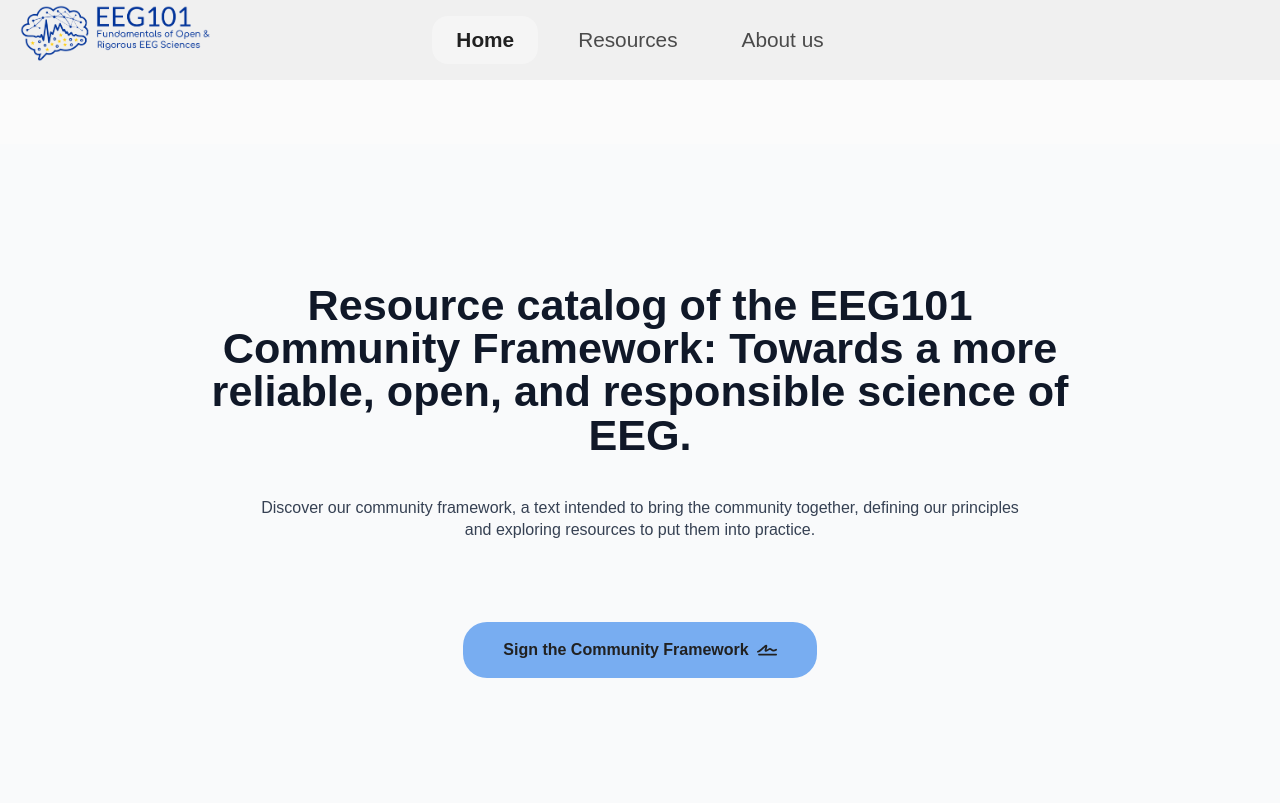
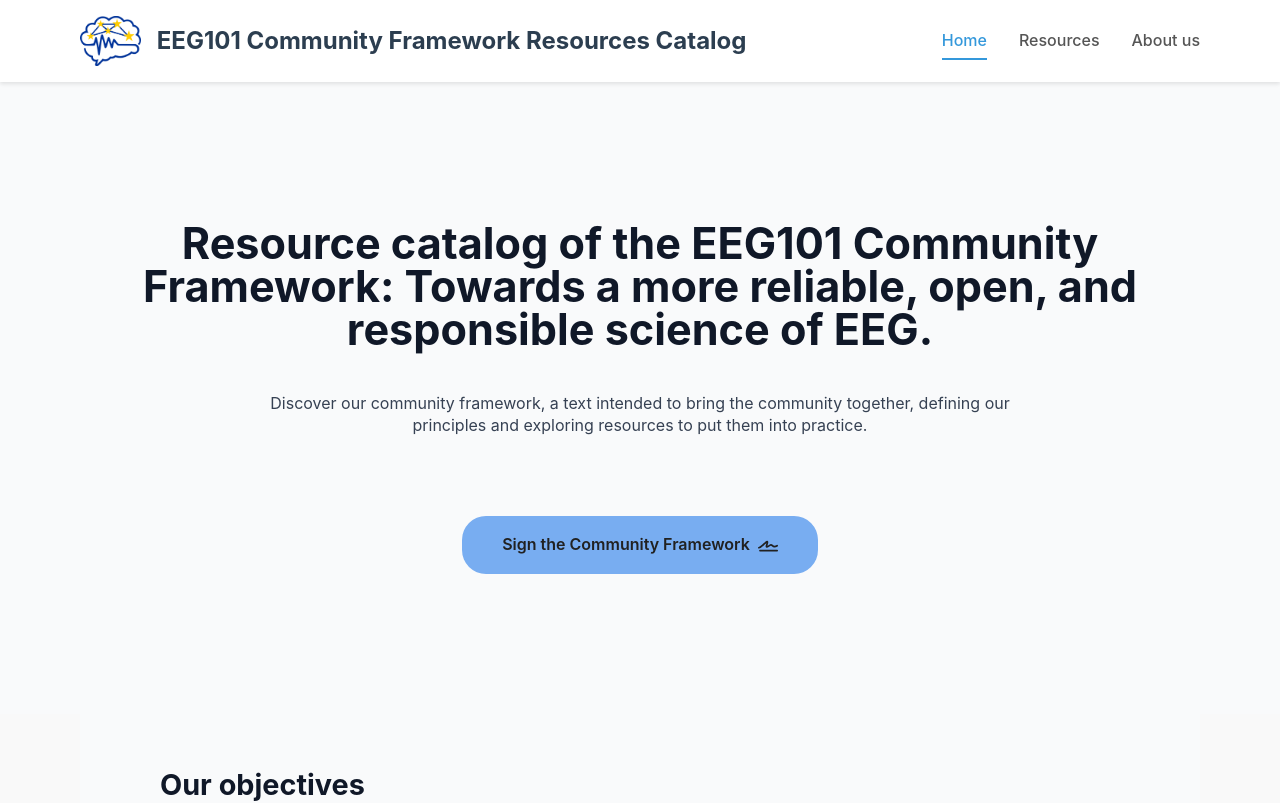
Before and after one commit to eeg101-costaction/eeg101-CF-catalog, a Next.js app: page / in a window 1280 px wide. Shown: the top 803 px of the page. Built offline with nearby package versions, Linux system fonts and the light colour scheme.

Commit message:
Align styling: update header layout, fonts, and navigation alignment

```diff
--- a/src/app/globals.css
+++ b/src/app/globals.css
@@ -57,6 +57,22 @@ body,
   height: 100%;
 }
 
+body {
+  font-family: -apple-system, BlinkMacSystemFont, 'Segoe UI', Roboto, Oxygen, Ubuntu, Cantarell, sans-serif;
+  line-height: 1.6;
+  color: #333;
+  background-color: #f9f9f9;
+  margin: 0;
+  padding: 0;
+}
+
+.container {
+  max-width: 1200px;
+  margin: 0 auto;
+  padding: 0 20px;
+}
+
+/* Reset heading styles */
 h1 {
   font-size: var(--font-size-h1);
 }
@@ -81,17 +97,101 @@ small {
   font-size: var(--font-size-small);
 }
 
-body {
-  background: var(--background-primary);
-  color: var(--text-primary);
-  font-family: Arial, Helvetica, sans-serif;
-  font-size: var(--font-size-body);
-}
-
 button {
   cursor: pointer;
   border: none;
   background: none;
+}
+
+/* Header Styles */
+.site-header {
+  background-color: #fff;
+  box-shadow: 0 2px 4px rgba(0,0,0,0.1);
+  padding: 0;
+  position: sticky;
+  top: 0;
+  z-index: 100;
+}
+
+.header-wrapper {
+  display: flex;
+  justify-content: space-between;
+  align-items: center;
+  flex-wrap: wrap;
+  gap: 1rem;
+  padding: 1rem 20px;
+  background-color: #fff;
+}
+
+.site-branding {
+  display: flex;
+  align-items: center;
+  gap: 1rem;
+}
+
+.site-logo {
+  height: 50px;
+  width: auto;
+}
+
+.logo-link {
+  display: flex;
+  align-items: center;
+  text-decoration: none;
+}
+
+.site-title {
+  font-size: 1.5rem;
+  font-weight: 700;
+  color: #2c3e50;
+  text-decoration: none;
+  transition: color 0.3s ease;
+}
+
+.site-title:hover {
+  color: #3498db;
+}
+
+.site-navigation {
+  flex: 1;
+  display: flex;
+  justify-content: flex-end;
+}
+
+.nav-list {
+  display: flex;
+  list-style: none;
+  gap: 2rem;
+  margin: 0;
+  padding: 0;
+}
+
+.nav-list a {
+  text-decoration: none;
+  color: #555;
+  font-weight: 500;
+  transition: color 0.3s ease;
+  padding: 0.5rem 0;
+  border-bottom: 2px solid transparent;
+}
+
+.nav-list a:hover,
+.nav-list a.active {
+  color: #3498db;
+  border-bottom-color: #3498db;
+}
+
+/* Footer Styles */
+.site-footer {
+  background-color: #2c3e50;
+  color: #ecf0f1;
+  padding: 2rem 0;
+  margin-top: 3rem;
+  text-align: center;
+}
+
+.footer-content p {
+  margin: 0.5rem 0;
 }
 
 /* Hide scrollbar for filter sidebar while maintaining scroll functionality */
--- a/src/app/layout.js
+++ b/src/app/layout.js
@@ -22,7 +22,7 @@ export default function RootLayout({ children }) {
   return (
     <html lang="en">
       <body
-        className={`${geistSans.variable} ${geistMono.variable} antialiased mt-36`}
+        className={`${geistSans.variable} ${geistMono.variable} antialiased`}
       >
         <Header />
         {children}
--- a/src/components/Layout/Header.js
+++ b/src/components/Layout/Header.js
@@ -21,48 +21,44 @@ export default function Header() {
   ];
 
   return (
-    <header
-      className="fixed w-full top-0 z-50 flex items-center justify-center h-20"
-      style={{ background: "var(--surface-primary)" }}
-    >
+    <header className="site-header">
+      <div className="container">
+        <div className="header-wrapper">
+          <div className="site-branding">
+            <a href="/" className="logo-link">
               <Image
-        src="/assets/icons/logo-v1.png"
+                src="/assets/icons/logo.png"
                 alt="logo icon"
-        width={220}
-        height={80}
-        style={{
-          objectFit: "contain",
-          position: "absolute",
-          left: 10,
-          top: 0,
-        }}
+                width={300}
+                height={84}
+                className="site-logo"
                 priority
               />
+            </a>
+            <a href="/" className="site-title">
+              EEG101 Community Framework Resources Catalog
+            </a>
+          </div>
 
-      <nav className="flex items-center gap-4">
+          <nav className="site-navigation">
+            <ul className="nav-list">
               {links.map((link) => {
                 const active = isActive(link.href);
                 return (
+                  <li key={link.href}>
                     <Link
-              key={link.href}
                       href={link.href}
-              className={`inline-block px-6 py-2 rounded-2xl no-underline translate-y-0 hover:translate-y-[-4px] hover:font-bold ${
-                active ? "font-bold" : "hover:text-[var(--text-primary)]"
-              }`}
-              style={{
-                fontSize: "var(--font-size-h3)",
-                color: active ? "var(--text-primary)" : "var(--text-secondary)",
-                backgroundColor: active
-                  ? "var(--background-non-opaque)"
-                  : "transparent",
-                transition: "all var(--transition-slow) ease-in-out",
-              }}
+                      className={active ? "active" : ""}
                     >
                       {link.label}
                     </Link>
+                  </li>
                 );
               })}
+            </ul>
           </nav>
+        </div>
+      </div>
     </header>
   );
 }
```
Also changed, not shown: public/assets/icons/logo.png (added), 1 other file (tests, documents, lock files or other folders). Lines whose indentation alone changed are shown as unchanged.
